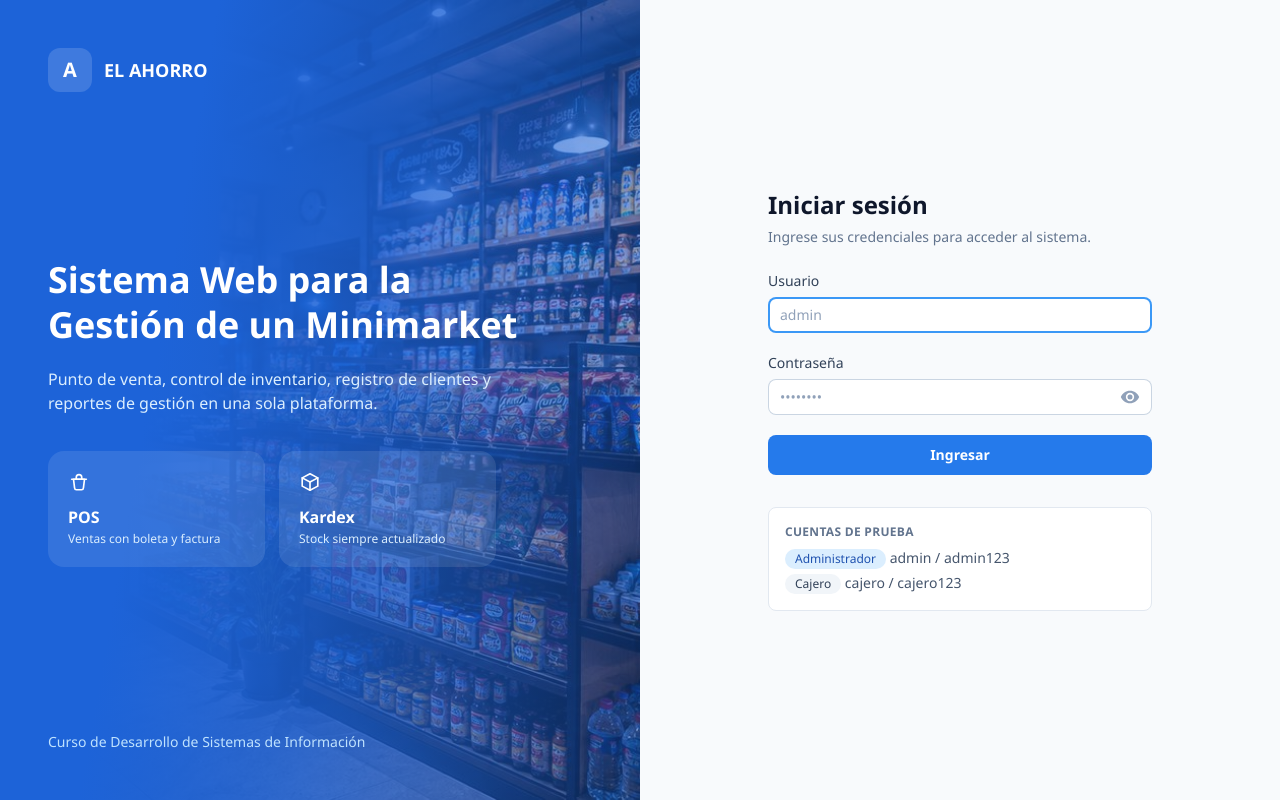
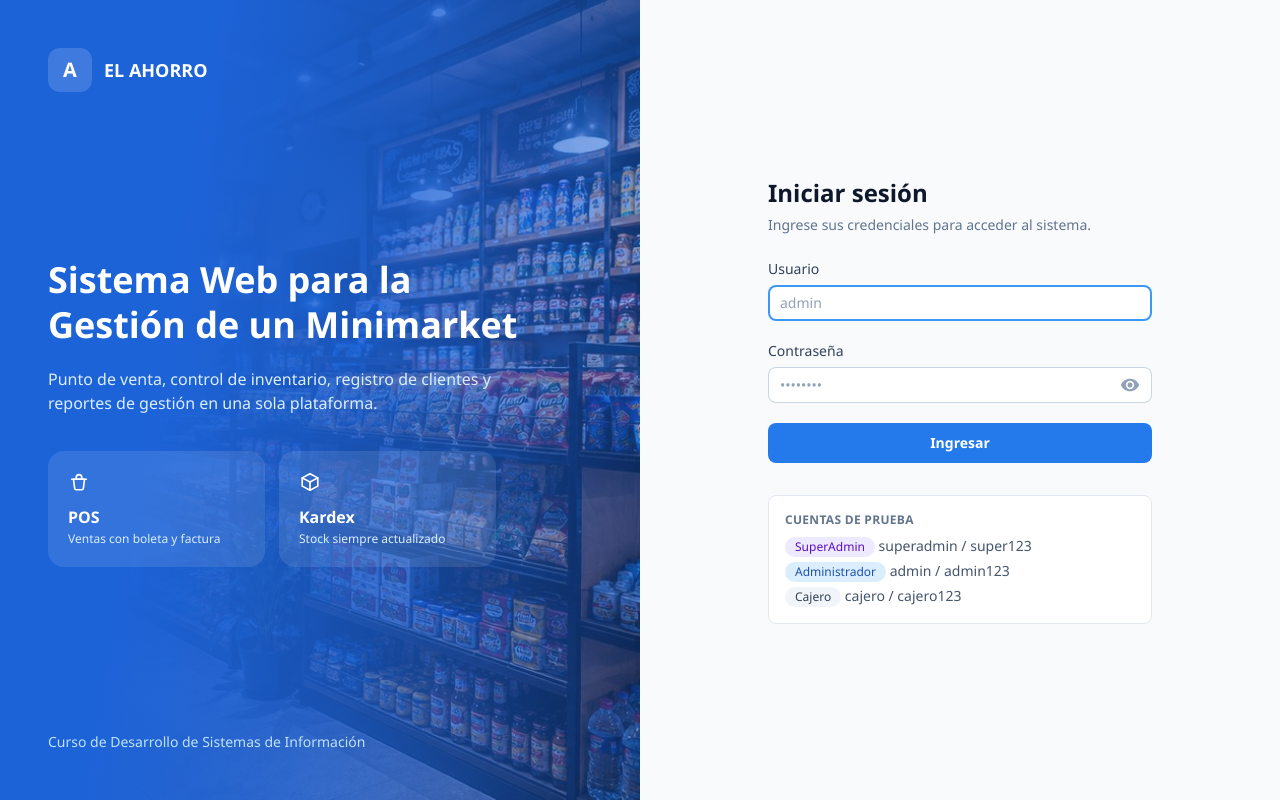
Before and after one commit to ANDREGR2026/minimarket-el-ahorro, a PHP site: page /MINIMARKET/login in a window 1280 px wide. Run offline with PHP 8.4, Linux system fonts and the light colour scheme; data that the repository does not hold is empty.

Commit message:
Muestra de nuevo las credenciales del SuperAdministrador en el login
Se habian sacado del bloque de cuentas de prueba; el usuario pidio
mantenerlas visibles junto a las de Administrador y Cajero.

Co-Authored-By: Claude Sonnet 5 <noreply@anthropic.com>

```diff
--- a/pages/login.php
+++ b/pages/login.php
@@ -157,6 +157,7 @@ if ($_SERVER['REQUEST_METHOD'] === 'POST') {
                         Cuentas de prueba
                     </p>
                     <div class="space-y-1 text-sm text-slate-600">
+                        <p><span class="badge-morado">SuperAdmin</span> superadmin / super123</p>
                         <p><span class="badge-azul">Administrador</span> admin / admin123</p>
                         <p><span class="badge-gris">Cajero</span> cajero / cajero123</p>
                     </div>
```
